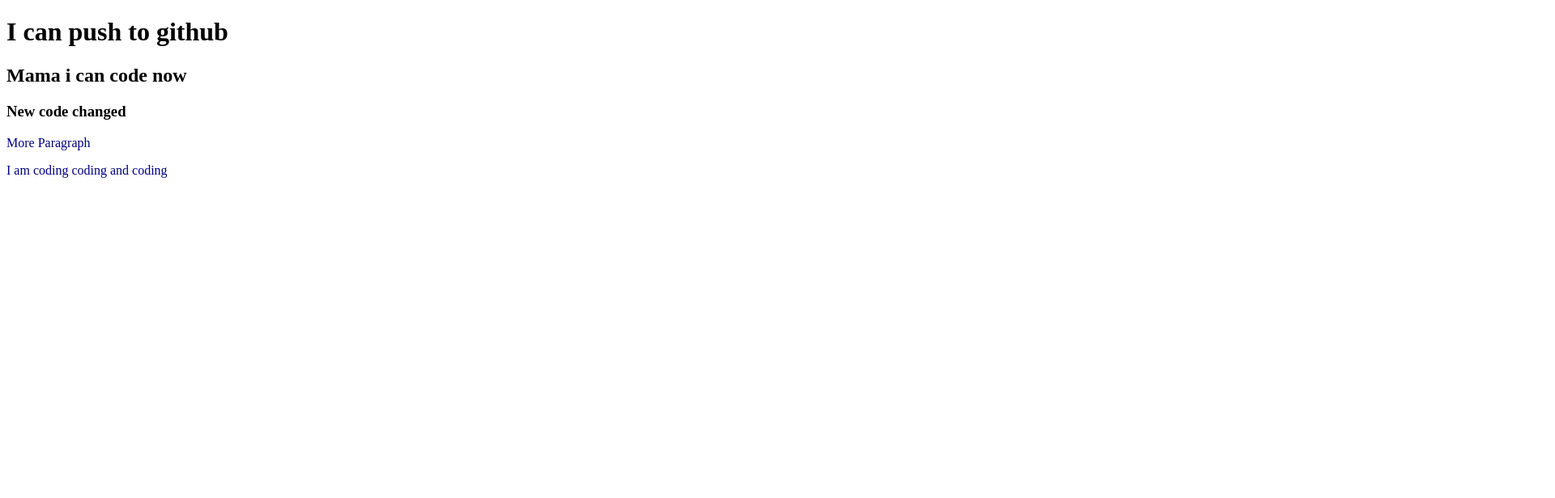
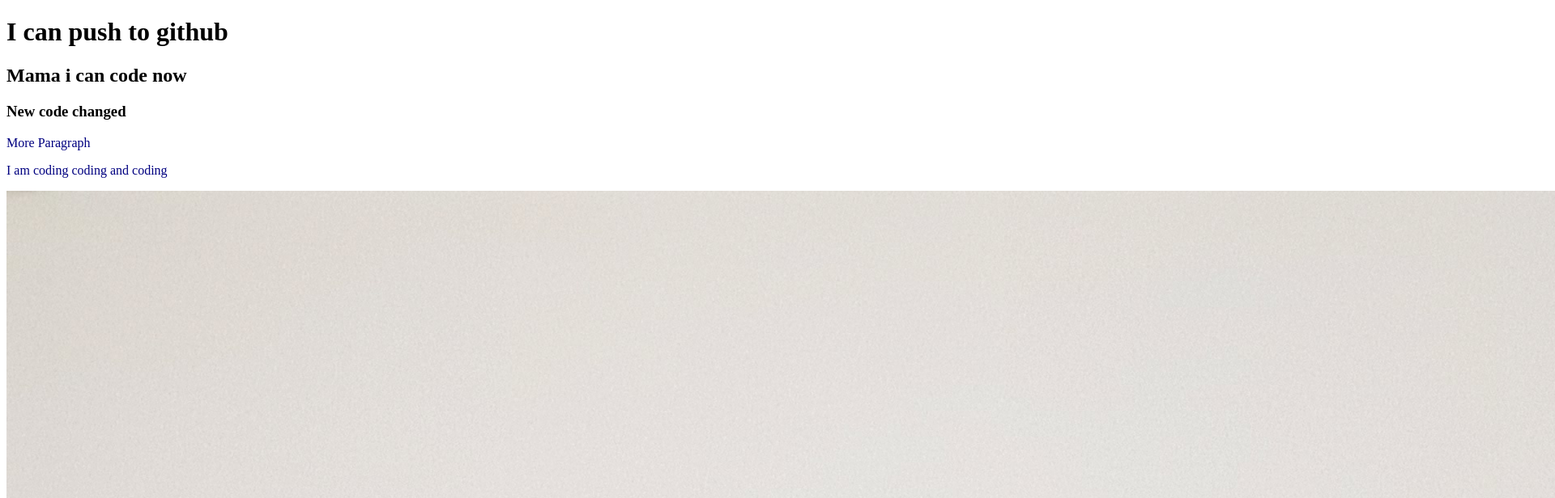
Before and after one commit to ahammedkarim/my-third-repo, a plain HTML site: page index.html in a window 1280 px wide. Shown: the top 616 px of the page at 81% size, 1920 px wide, since content can reach past the window. Drawn offline with Linux system fonts and the light colour scheme.

Commit message:
image added

```diff
--- a/index.html
+++ b/index.html
@@ -13,6 +13,7 @@
     <h3> New code changed</h3>
     <p>More Paragraph</p>
     <p>I am coding coding and coding</p>
+    <img src="20200524_043046.jpg"alt="">
 
 </body>
 </html>
```
Also changed, not shown: 20200524_043046.jpg (added).
